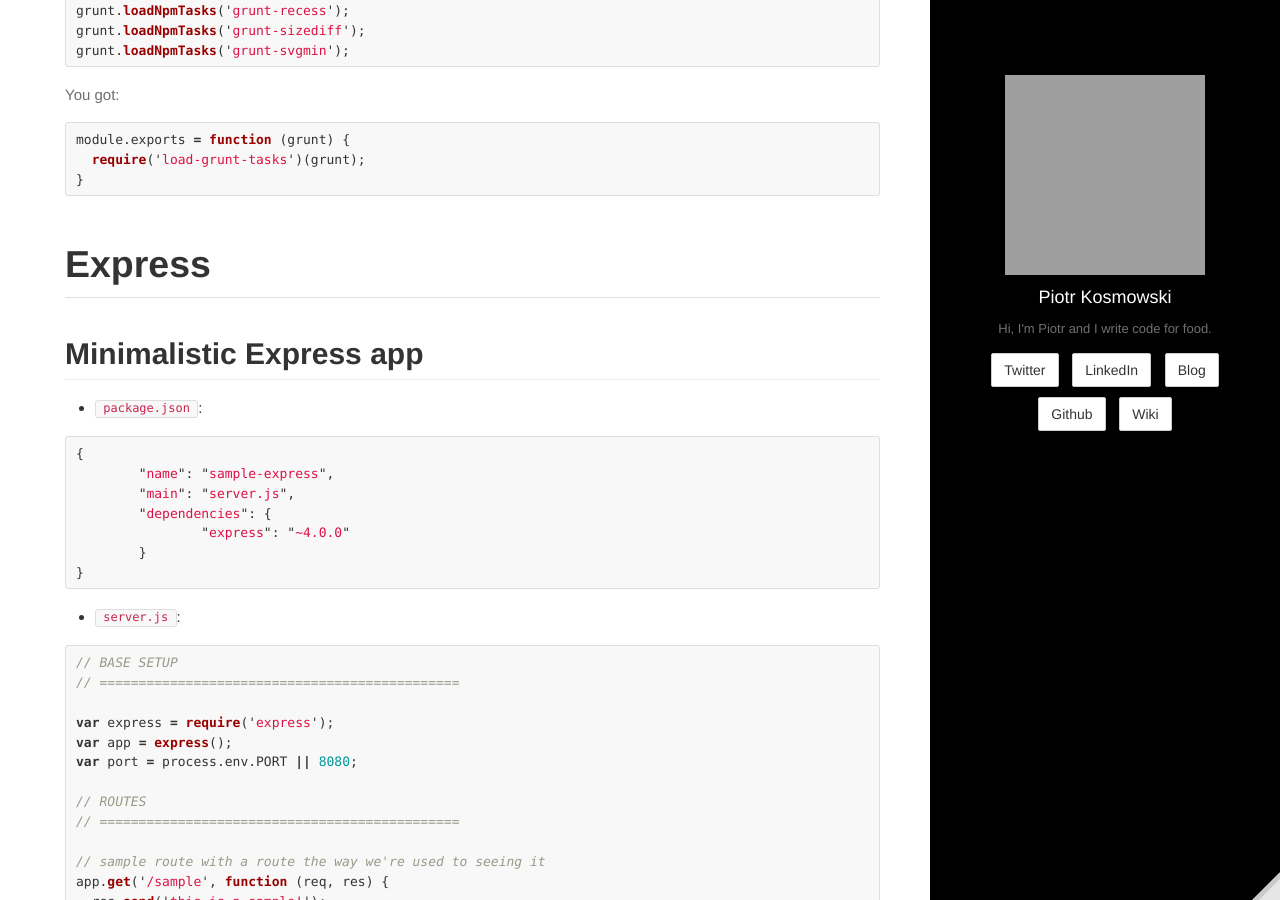
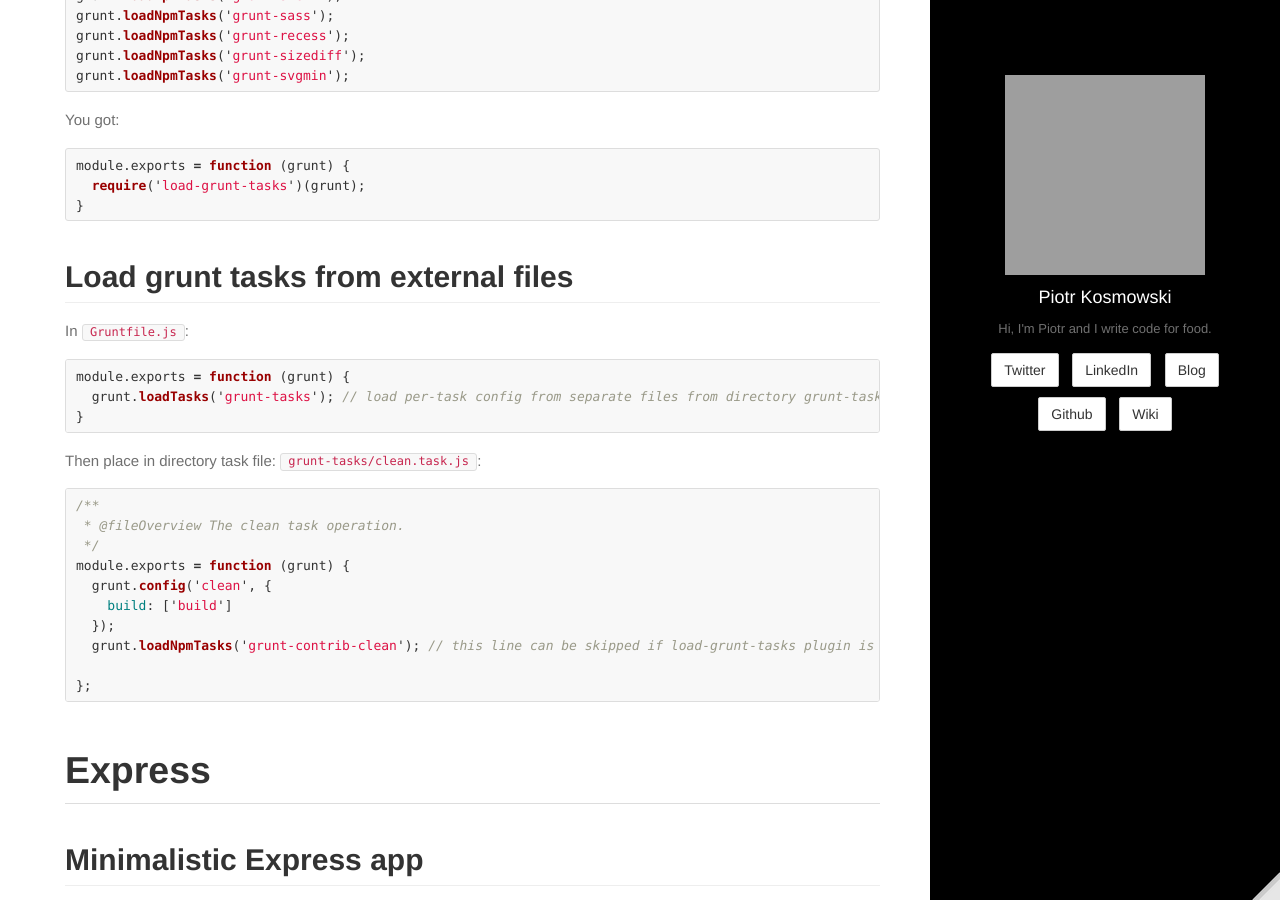
Before and after one commit to kospiotr/kospiotr.github.io, a Jekyll site: the page built from wiki/node-js.md, in a window 1280 px wide and 900 px high, scrolled down 1108 px. Built offline with Jekyll 4.4.1, drawn with Linux system fonts in a browser that asks for light colours; Markdown is read by kramdown in place of the engine named in the settings; some of the changed text lies outside the part shown; grey boxes are pictures that could not be loaded.

Commit message:
Update node-js.md

````diff
--- a/wiki/node-js.md
+++ b/wiki/node-js.md
@@ -35,6 +35,30 @@ You got:
 module.exports = function (grunt) {
   require('load-grunt-tasks')(grunt);
 }
+```
+
+## Load grunt tasks from external files
+In `Gruntfile.js`:
+
+```js
+module.exports = function (grunt) {
+  grunt.loadTasks('grunt-tasks'); // load per-task config from separate files from directory grunt-tasks
+}
+```
+
+Then place in directory task file: `grunt-tasks/clean.task.js`:
+
+```js
+/**
+ * @fileOverview The clean task operation.
+ */
+module.exports = function (grunt) {
+  grunt.config('clean', {
+    build: ['build']
+  });
+  grunt.loadNpmTasks('grunt-contrib-clean'); // this line can be skipped if load-grunt-tasks plugin is being used
+
+};
 ```
 
 # Express
````
